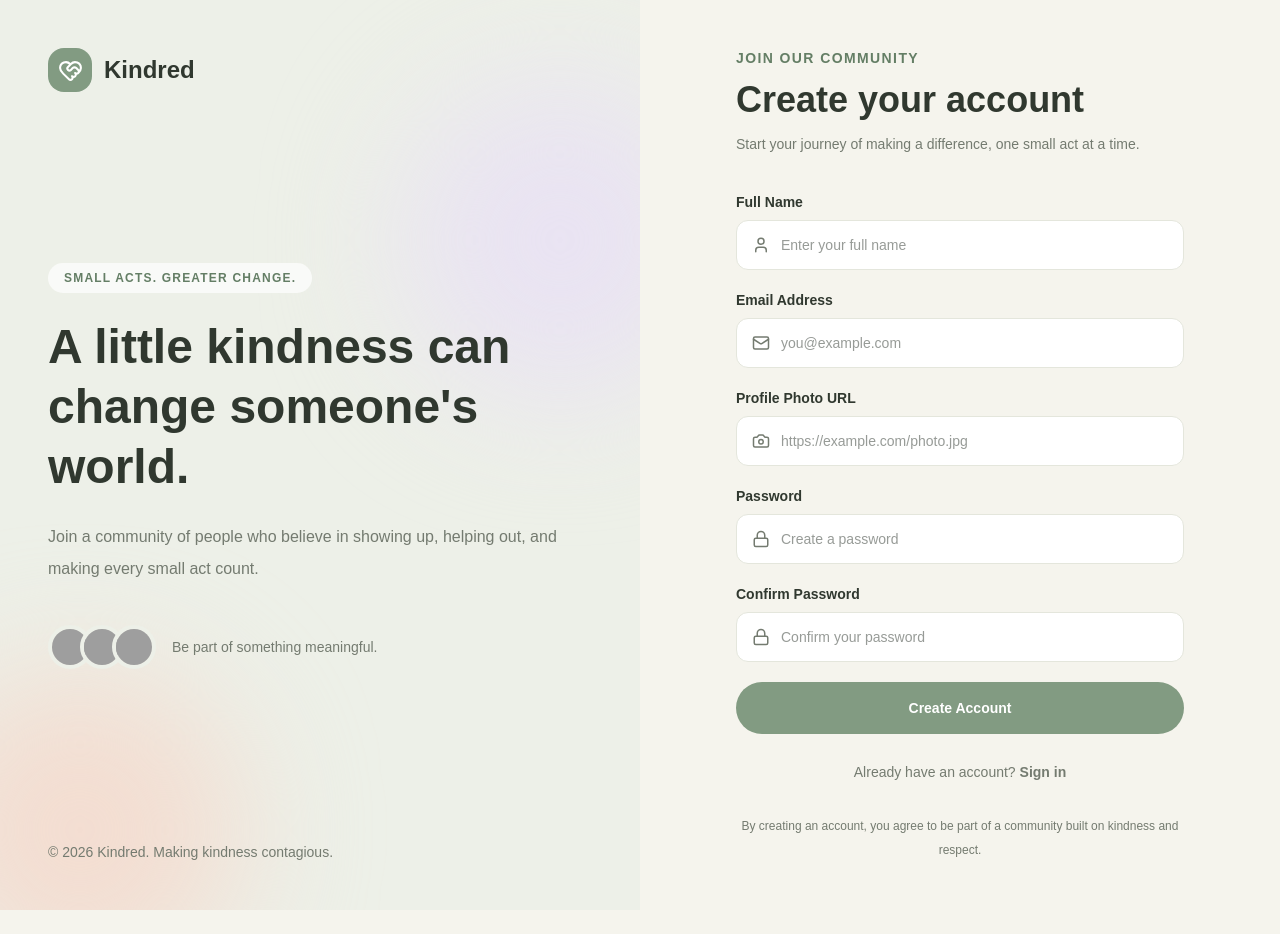
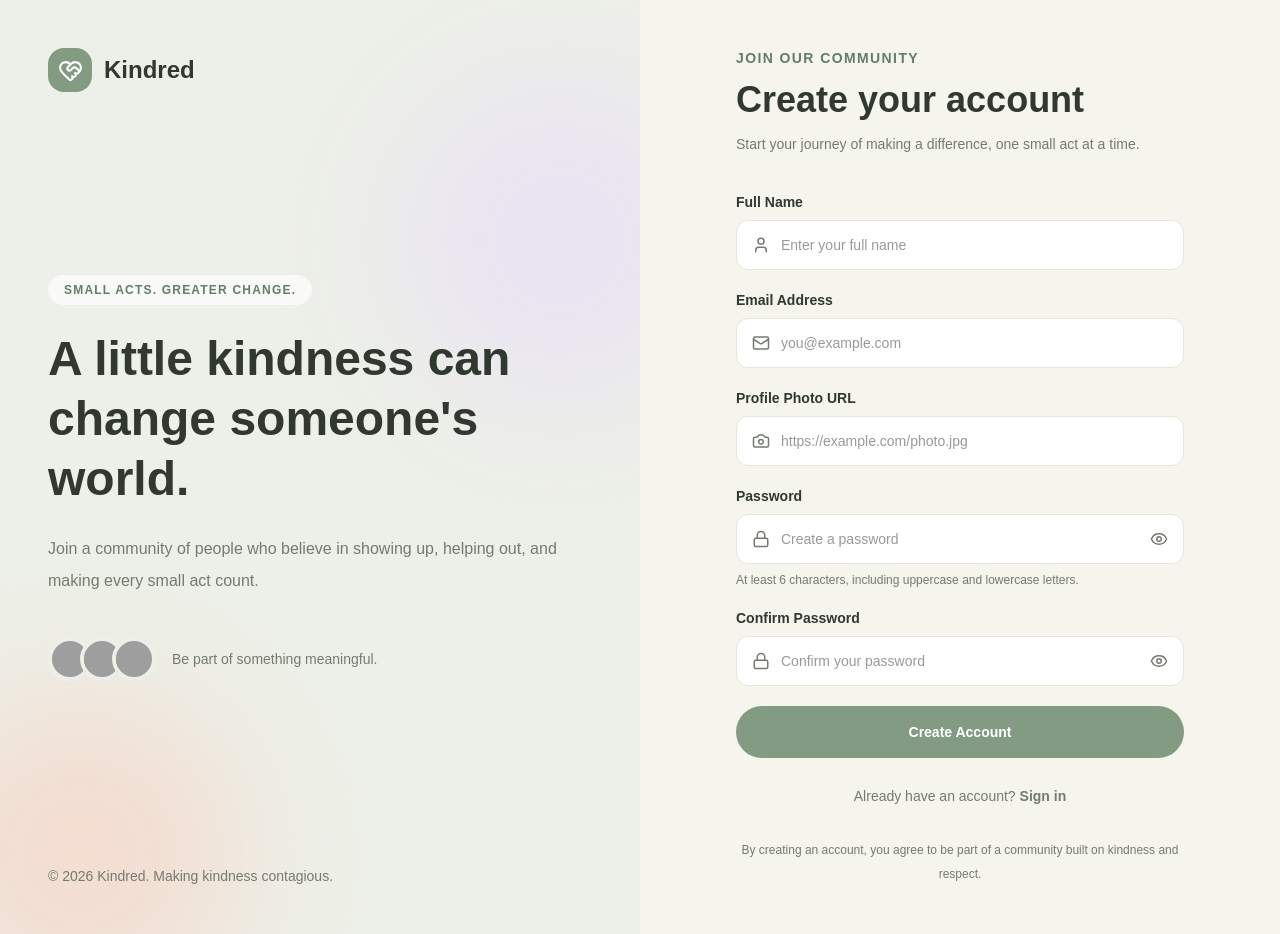
Before and after one commit to fahiyahedayet/kindred-client, a Next.js app: page /sign-up in a window 1280 px wide. Before the commit the page ends 910 px from the top, so only its background shows below. Built offline with nearby package versions, Linux system fonts and the light colour scheme; grey boxes are pictures that could not be loaded.

Commit message:
fixed passward input , confirm passward function

```diff
--- a/src/app/sign-up/page.tsx
+++ b/src/app/sign-up/page.tsx
@@ -2,7 +2,7 @@
 "use client";
 
 import Link from "next/link";
-import { HeartHandshake, Mail, Lock, User, Camera } from "lucide-react";
+import { HeartHandshake, Mail, Lock, User, Camera, Eye, EyeOff } from "lucide-react";
 import { useState } from "react";
 import toast from "react-hot-toast";
 
@@ -14,6 +14,9 @@ export default function SignUpPage() {
         password: "",
         confirmPassword: "",
     });
+
+    const [showPassword, setShowPassword] = useState(false);
+    const [showConfirmPassword, setShowConfirmPassword] = useState(false);
 
     const handleChange = (e: React.ChangeEvent<HTMLInputElement>) => {
         setFormData({
@@ -178,27 +181,59 @@ export default function SignUpPage() {
                                 <label className="mb-2 block text-sm font-semibold">
                                     Password
                                 </label>
+
                                 <div className="relative">
                                     <Lock className="absolute left-4 top-1/2 -translate-y-1/2 text-muted" size={18} />
+
                                     <input
-                                        type="password"
+                                        type={showPassword ? "text" : "password"}
+                                        name="password"
+                                        value={formData.password}
+                                        onChange={handleChange}
                                         placeholder="Create a password"
-                                        className="w-full rounded-xl border border-border bg-surface py-3.5 pl-11 pr-4 text-sm outline-none transition focus:border-primary"
+                                        className="w-full rounded-xl border border-border bg-surface py-3.5 pl-11 pr-12 text-sm outline-none transition focus:border-primary"
                                     />
+
+                                    <button
+                                        type="button"
+                                        onClick={() => setShowPassword(!showPassword)}
+                                        className="absolute right-4 top-1/2 -translate-y-1/2 text-muted"
+                                        aria-label="Toggle password visibility"
+                                    >
+                                        {showPassword ? <EyeOff size={18} /> : <Eye size={18} />}
+                                    </button>
                                 </div>
+
+                                <p className="mt-2 text-xs text-muted">
+                                    At least 6 characters, including uppercase and lowercase letters.
+                                </p>
                             </div>
 
                             <div>
                                 <label className="mb-2 block text-sm font-semibold">
                                     Confirm Password
                                 </label>
+
                                 <div className="relative">
                                     <Lock className="absolute left-4 top-1/2 -translate-y-1/2 text-muted" size={18} />
+
                                     <input
-                                        type="password"
+                                        type={showConfirmPassword ? "text" : "password"}
+                                        name="confirmPassword"
+                                        value={formData.confirmPassword}
+                                        onChange={handleChange}
                                         placeholder="Confirm your password"
-                                        className="w-full rounded-xl border border-border bg-surface py-3.5 pl-11 pr-4 text-sm outline-none transition focus:border-primary"
+                                        className="w-full rounded-xl border border-border bg-surface py-3.5 pl-11 pr-12 text-sm outline-none transition focus:border-primary"
                                     />
+
+                                    <button
+                                        type="button"
+                                        onClick={() => setShowConfirmPassword(!showConfirmPassword)}
+                                        className="absolute right-4 top-1/2 -translate-y-1/2 text-muted"
+                                        aria-label="Toggle confirm password visibility"
+                                    >
+                                        {showConfirmPassword ? <EyeOff size={18} /> : <Eye size={18} />}
+                                    </button>
                                 </div>
                             </div>
 
```
